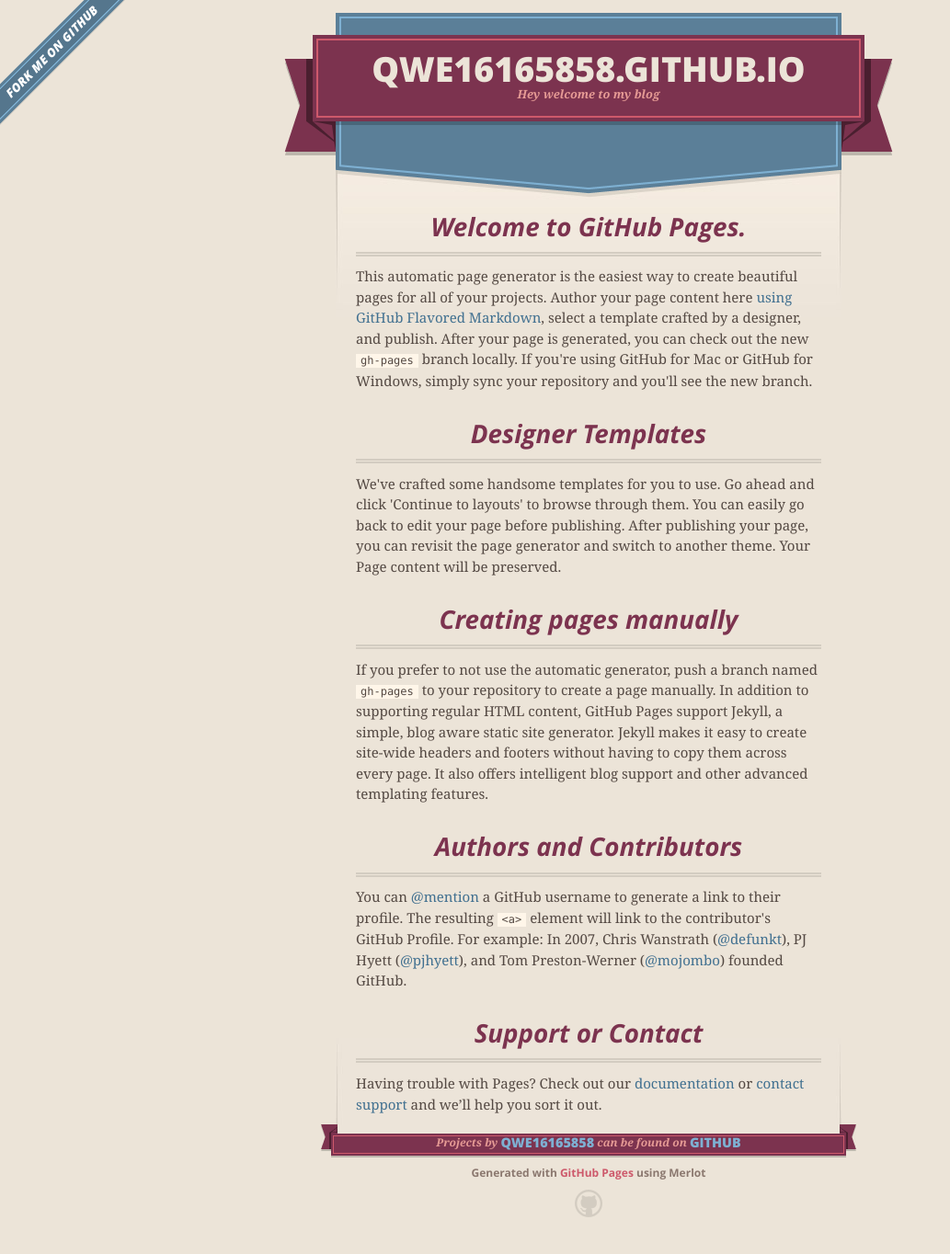
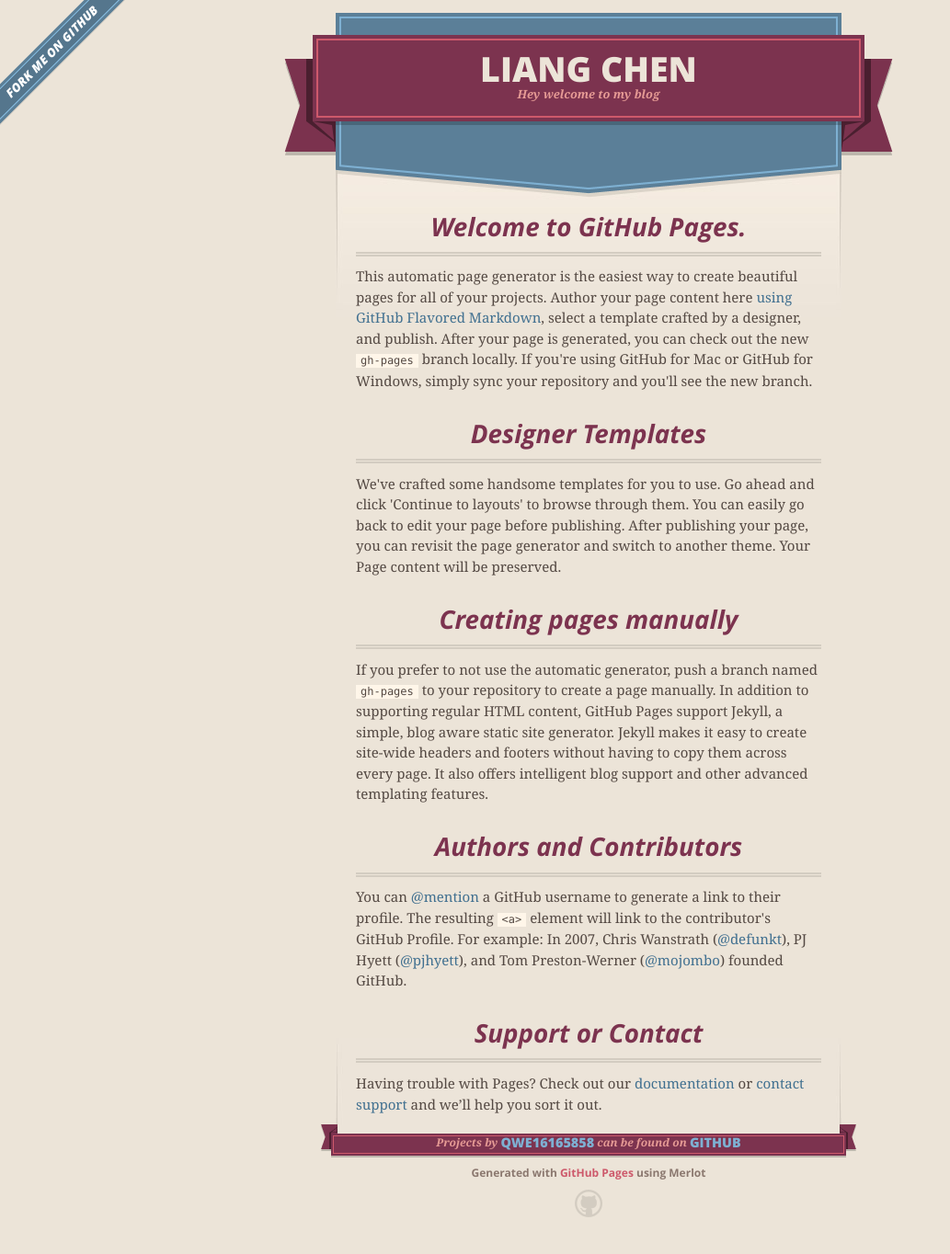
Before and after one commit to qwe16165858/blog1, a Jekyll site: the page index.html, which Jekyll copies as it is, in a window 1280 px wide. Shown: the whole page at 92% size, without its empty margins (0-1033 px from the left). Built offline with Jekyll 4.4.1, drawn with Linux system fonts in a browser that asks for light colours; nearby versions of some CDN libraries.

```diff
--- a/index.html
+++ b/index.html
@@ -17,7 +17,7 @@
         $('#main_content').headsmart()
       })
     </script>
-    <title>Steven Chen by qwe16165858</title>
+    <title>Liang Chen by qwe16165858</title>
   </head>
 
   <body>
@@ -27,7 +27,7 @@
       <header>
         <span class="ribbon-outer">
           <span class="ribbon-inner">
-            <h1>Qwe16165858.GitHub.io</h1>
+            <h1>Liang Chen</h1>
             <h2>Hey welcome to my blog</h2>
           </span>
           <span class="left-tail"></span>
```
Also changed, not shown: params.json (line endings or trailing spaces).
